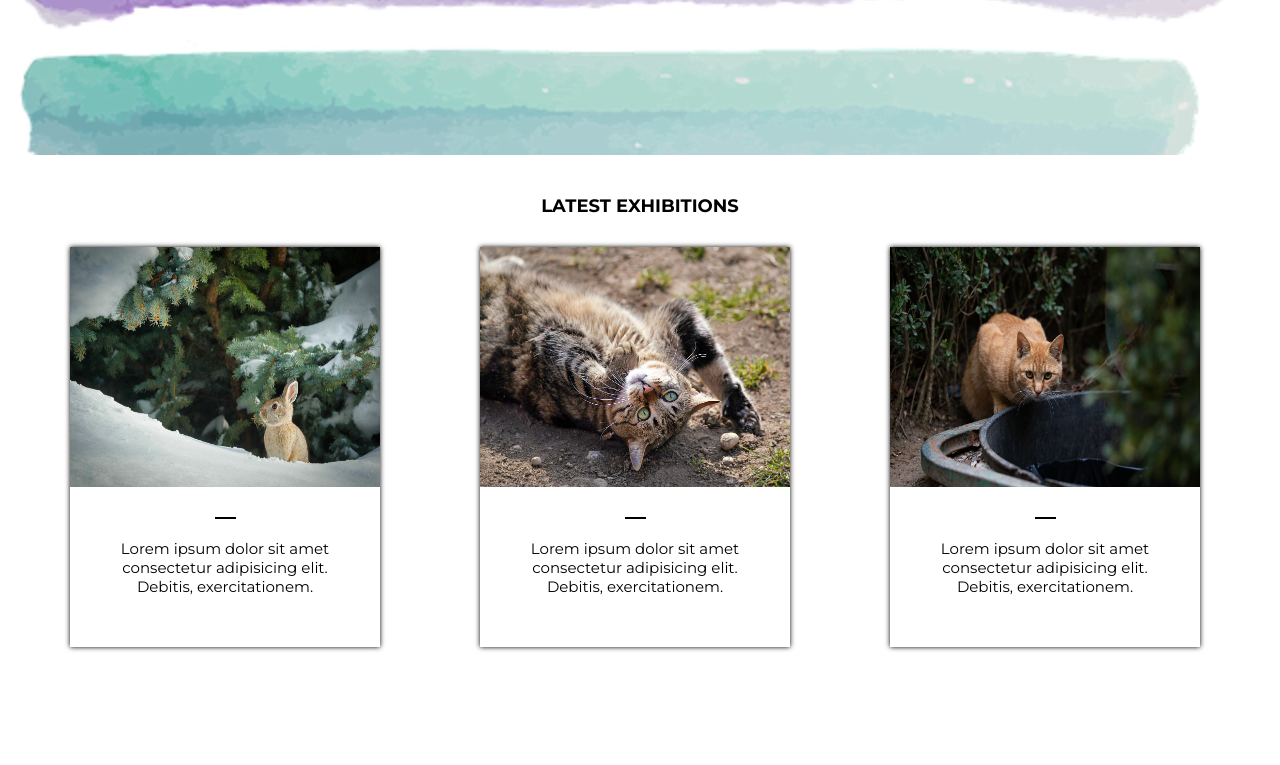
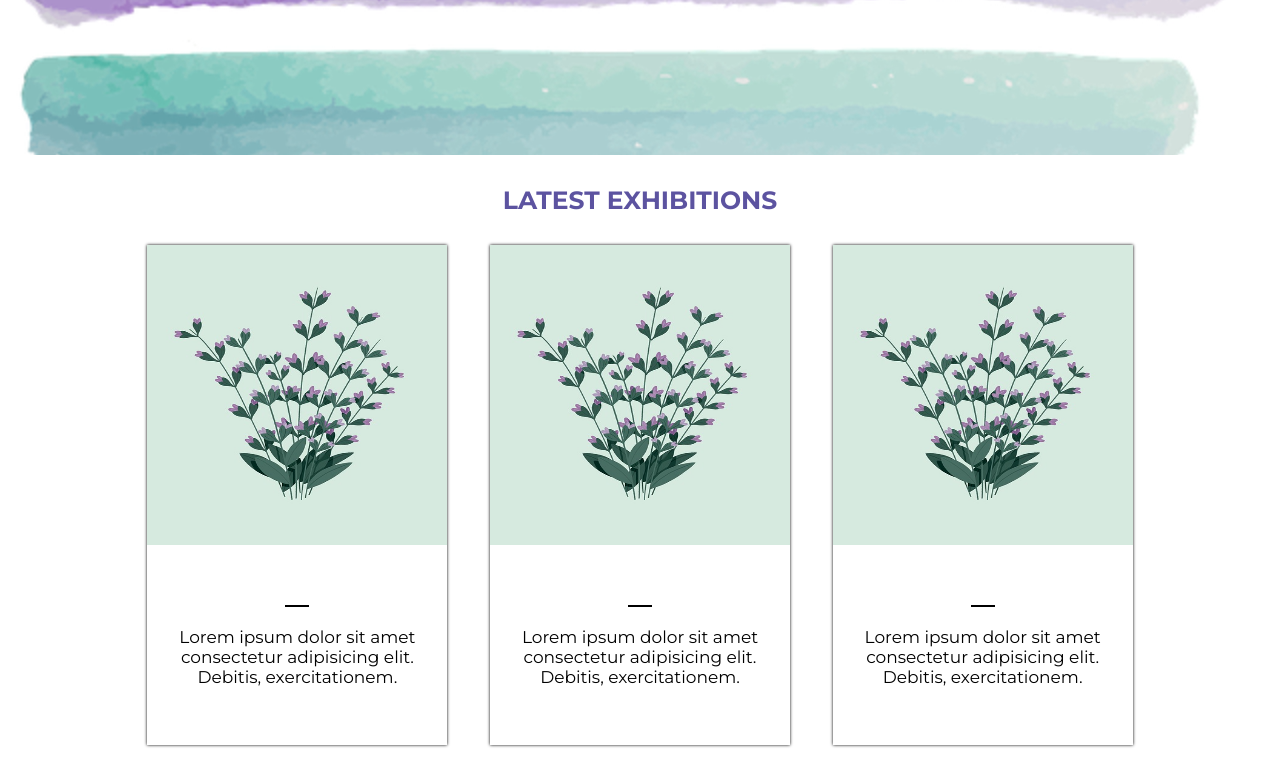
Before and after one commit to Emilciak/WebDesingPractiseHtmlCss, a plain HTML site: page index.html in a window 1280 px wide. Shown: the part 645-1410 px from the top of the page. Before the commit the page ends 1312 px from the top, so only its background shows below. Drawn offline with Linux system fonts and the light colour scheme.

Commit message:
made section about exhibitons

```diff
--- a/index.html
+++ b/index.html
@@ -44,7 +44,7 @@
             <h1>Latest Exhibitions</h1>
             <div class="card-exhi">
                 <div class="image">
-                    <img src="img/exhi1.jpg" alt="rabbit in the forest">
+                    <img src="img/exhi4.jpg" alt="rabbit in the forest">
                 </div>
                 <div class="info">
                     <div class="line"></div>
@@ -54,7 +54,7 @@
 
             <div class="card-exhi ">
                 <div class="image">
-                    <img src="img/exhi2.jpg" alt="cat laying on his back">
+                    <img src="img/exhi4.jpg" alt="cat laying on his back">
                 </div>
                 <div class="info">
                     <div class="line"></div>
@@ -62,9 +62,9 @@
                 </div>
             </div>
 
-            <div class="card-exhi clearfix">
+            <div class="card-exhi">
                     <div class="image">
-                        <img src="img/exhi3.jpg" alt="cat drinking water from fontain">
+                        <img src="img/exhi4.jpg" alt="cat drinking water from fontain">
                     </div>
                     <div class="info">
                         <div class="line"></div>
--- a/scss/style.scss
+++ b/scss/style.scss
@@ -88,22 +88,26 @@ html {
 
 	.wrap {
 		margin: 0 auto;
-		padding: 10px 20px;
+		// padding: 10px 20px;
 		h1 {
 			text-transform: uppercase;
 			text-align: center;
 			padding: 10px 20px;
 			font-size: 1.8rem;
+			color: rgb(92, 83, 160);
 		}
 		.card-exhi {
-			box-shadow: 0 0 5px black;
+			box-shadow: 0 0 3px black;
+			// border: 1px solid black;
 			margin-bottom: 20px;
 			height: 400px;
+			max-width: 300px;
 			.image {
 				height: 50%;
 				img {
 					width: 100%;
 					height: 100%;
+					max-width: 300px;
 				}
 				// margin-bottom: 50px;
 			}
@@ -130,29 +134,20 @@ html {
 		.wrap {
 			max-width: 1600px;
 			margin: 0 auto;
-			font-size: 0;
+			text-align: center;
+
 			.card-exhi {
-				margin: 20px 50px;
-				float: left;
-				width: 25%;
-				.image {
-					height: 60%;
-					img {
-						width: 100%;
-						height: 100%;
-					}
-				}
-
-				.info {
-					padding: 30px 50px;
-					text-align: center;
-					.line {
-						margin-bottom: 20px;
-					}
-					p {
-						font-size: 1.5rem;
-					}
-				}
+				display: inline-block;
+				// float: left;
+				// margin: 0;
+				// width: 20%;
+				// .image {
+				// 	height: 60%;
+				// 	img {
+				// 		width: 100%;
+				// 		height: 100%;
+				// 	}
+				// }
 			}
 		}
 	}
@@ -206,6 +201,19 @@ html {
 			}
 		}
 	}
+
+	.wrap {
+		margin: 0 auto;
+		text-align: center;
+		.card-exhi {
+			display: inline-block;
+			width: 25%;
+			margin: 20px;
+			.image {
+				height: 60%;
+			}
+		}
+	}
 }
 
 @media (min-width: 1024px) {
@@ -223,6 +231,24 @@ html {
 
 			p {
 				font-size: 4rem;
+			}
+		}
+	}
+
+	.exhibition {
+		.wrap {
+			h1 {
+				font-size: 3rem;
+			}
+			.card-exhi {
+				.image {
+					height: 60%;
+
+					.info {
+						p {
+							font-size: 1.7rem;
+						}
+					}
 				}
 			}
 		}
@@ -245,7 +271,31 @@ html {
 				}
 			}
 		}
+
+		.exhibition {
+			margin-top: 20px;
+
+			.wrap {
+				h1 {
+					font-size: 2.5rem;
 				}
+				.card-exhi {
+					width: 33.33%;
+					height: 500px;
+					.image {
+						height: 60%;
+					}
+
+					.info {
+						p {
+							font-size: 1.7rem;
+						}
+					}
+				}
+			}
+		}
+	}
+
 	@media (min-width: 1600px) {
 		.header-nav {
 			.menu {
@@ -264,4 +314,37 @@ html {
 				}
 			}
 		}
+
+		.exhibition {
+			margin-top: 20px;
+
+			.wrap {
+				margin: 0 auto;
+				// padding: 10px 20px;
+				h1 {
+					font-size: 3rem;
 				}
+				.card-exhi {
+					height: 600px;
+					width: 33.33%;
+					max-width: 400px;
+					.image {
+						height: 60%;
+						img {
+							width: 100%;
+							height: 100%;
+							max-width: 400px;
+						}
+						// margin-bottom: 50px;
+					}
+
+					.info {
+						p {
+							font-size: 2rem;
+						}
+					}
+				}
+			}
+		}
+	}
+}
```
Also changed, not shown: css/style.css, img/exhi4.jpg (added), 1 other file. Lines whose indentation alone changed are shown as unchanged.
